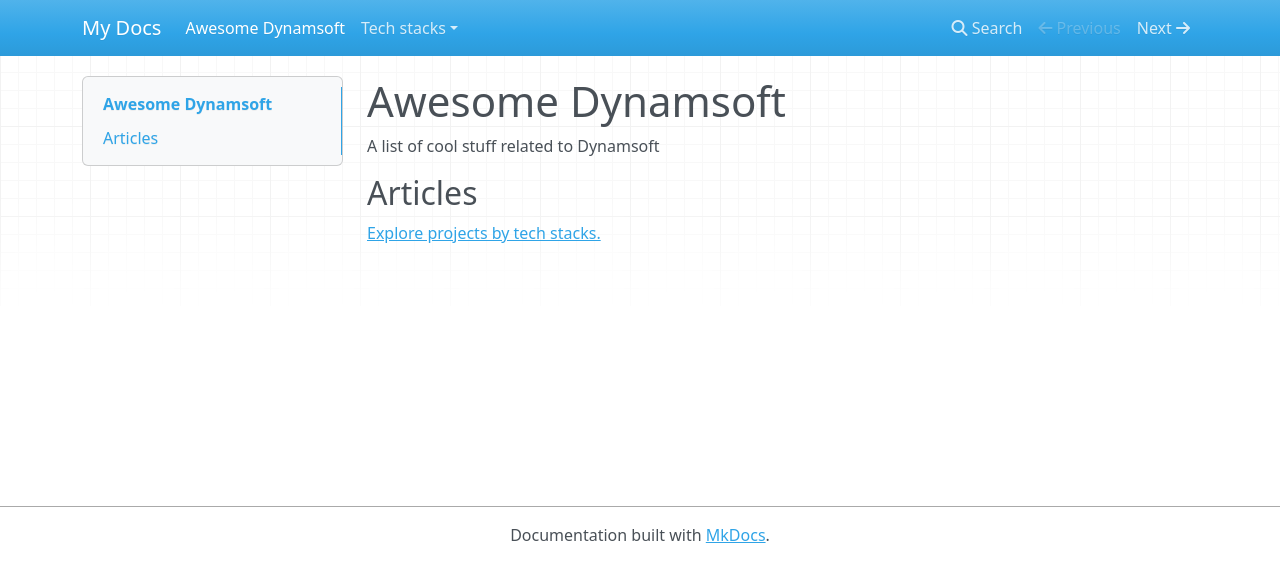
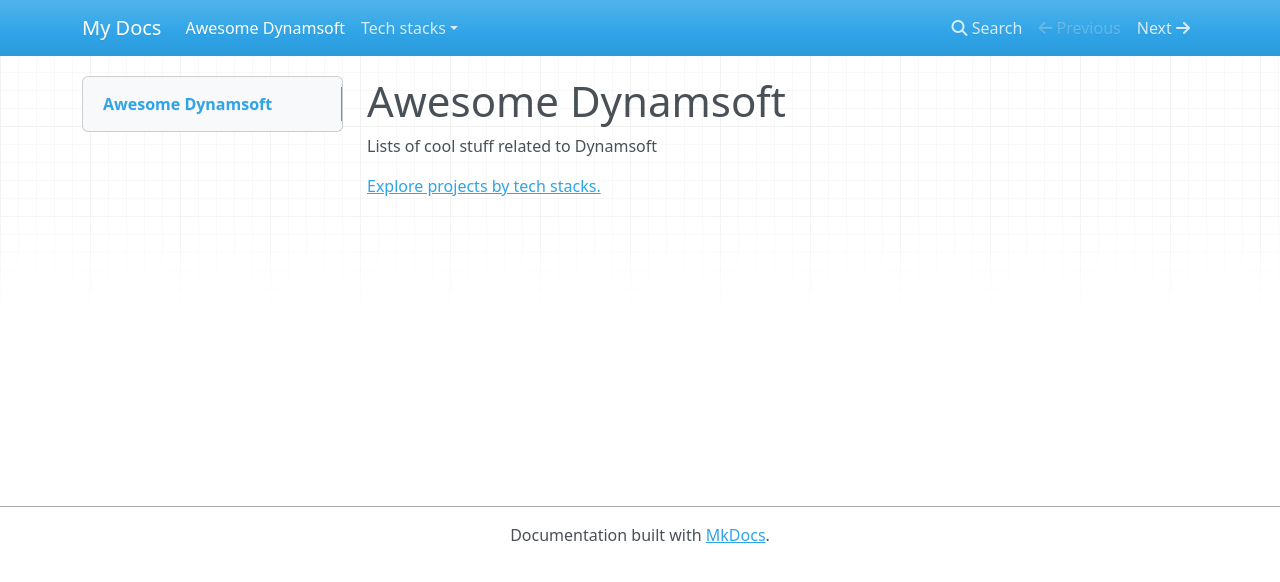
Before and after one commit to tony-xlh/awesome-dynamsoft, an MkDocs documentation site: the page built from docs/index.md, in a window 1280 px wide. Shown: the top 582 px of the page. Built offline with MkDocs 1.6.1, drawn with Linux system fonts in a browser that asks for light colours; nearby versions of some CDN libraries.

```diff
--- a/docs/index.md
+++ b/docs/index.md
@@ -1,7 +1,5 @@
 # Awesome Dynamsoft
 
-A list of cool stuff related to Dynamsoft
-
-## Articles
+Lists of cool stuff related to Dynamsoft
 
 [Explore projects by tech stacks.](tech-stacks/index.md)
```
Also changed, not shown: README.md (+5 -0 lines).
